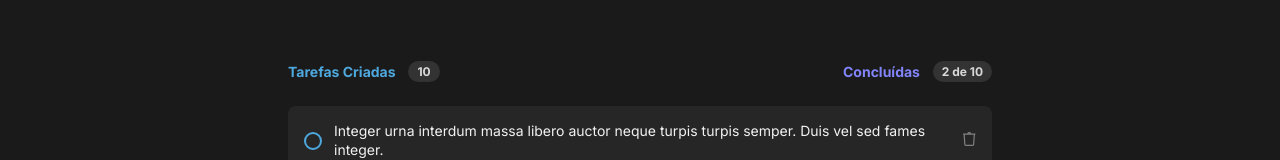
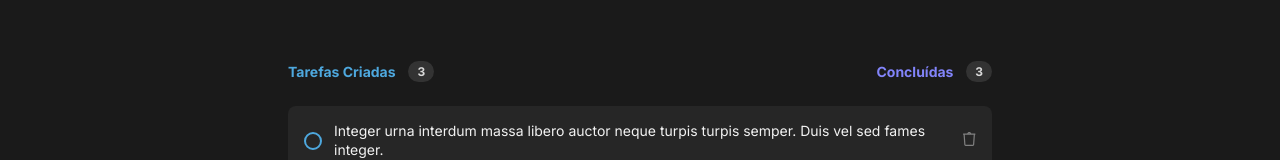
Before and after one commit to WillianBorges1997/Project-todoList, a React (Vite) app: page / in a window 1280 px wide. Shown: the part 229-389 px from the top of the page. Built offline with nearby package versions, Linux system fonts and the light colour scheme.

Commit message:
edição

```diff
--- a/src/components/Tasks/index.tsx
+++ b/src/components/Tasks/index.tsx
@@ -42,11 +42,12 @@ export function Tasks() {
 
         <div>
             <p>Tarefas Criadas</p>
-            <span>10</span>
+            <span> {list.length}
+            </span>
         </div>
         <div>
             <p className={styles.colorPurple}>Concluídas</p>
-            <span>2 de 10</span>
+            <span>{list.length}</span>
         </div>
     </header>
 
```
